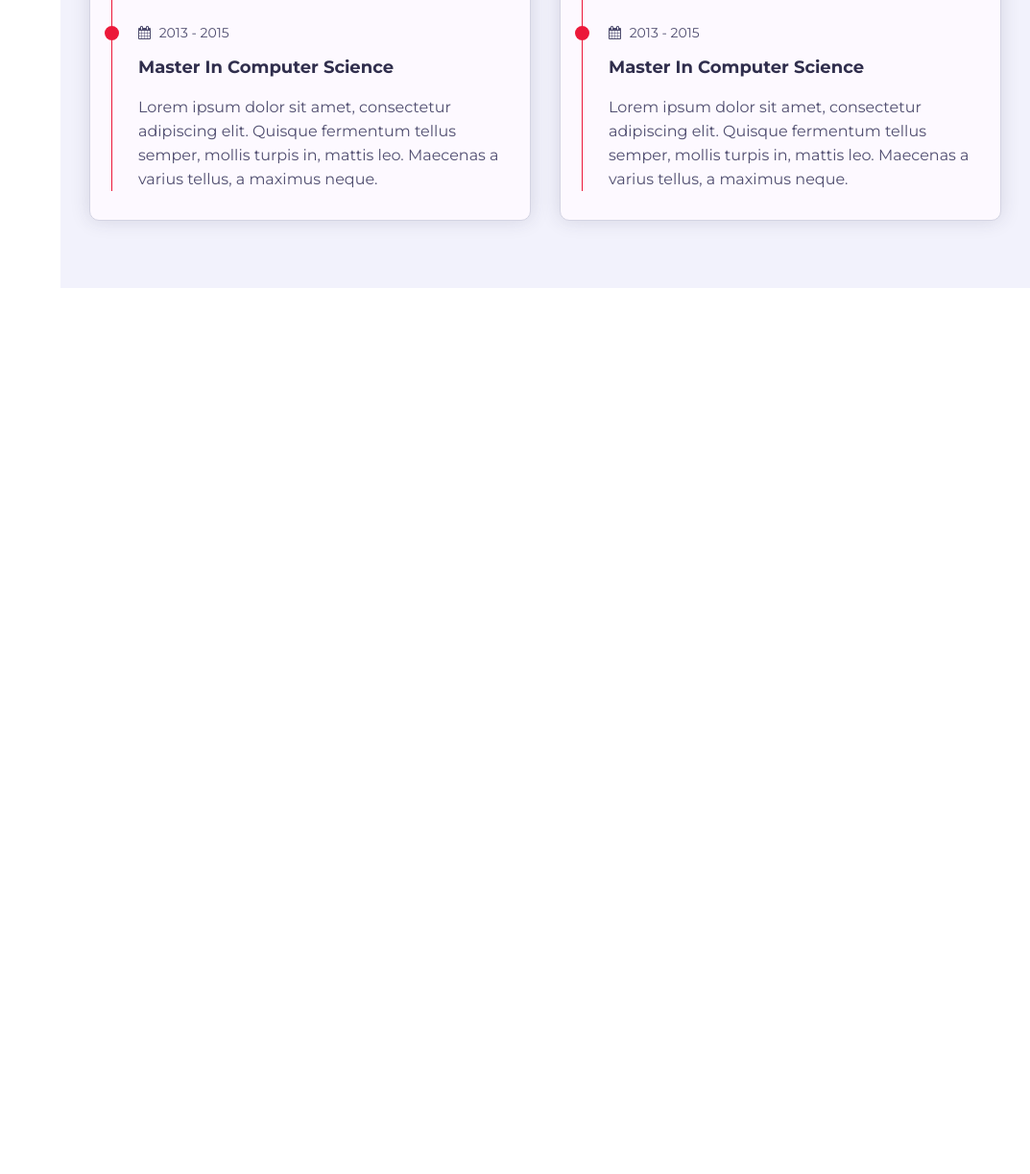
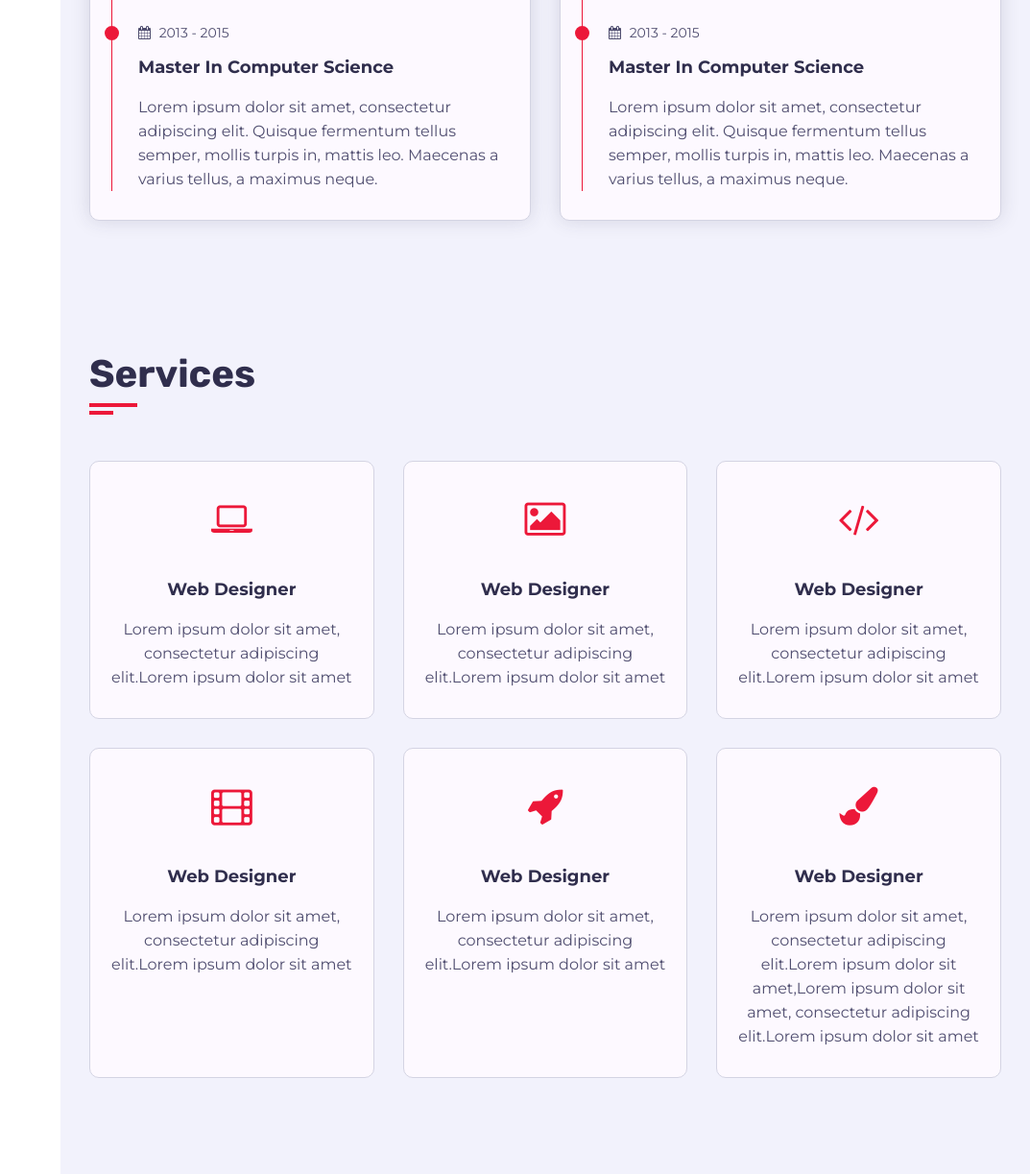
Before and after one commit to umar-ism/umar.com, a plain HTML site: page index.html in a window 1280 px wide. Shown: the part 2004-3227 px from the top of the page at 96% size, without its empty margins (207-1280 px from the left). Before the commit the page ends 2304 px from the top, so only its background shows below. Drawn offline with Linux system fonts and the light colour scheme.

Commit message:
add service section

```diff
--- /dev/null
+++ b/css/service.css
@@ -0,0 +1,57 @@
+.service .service-item{
+    margin-bottom: 30px;
+    -ms-flex: 33.33%;
+    flex: 0 0 33.33%;
+    max-width: 33.33%;
+    display: -ms-flexbox;
+    display: flex;
+}
+.service .service-item .service-item-inner{
+    background-color: #fdf9ff;
+    border: 1px solid #d4d4e3;
+    border-radius: 10px;
+    padding: 30px 15px;
+    text-align: center;
+    -webkit-transition: all 0.4s ease;
+    transition: all 0.4s ease;
+}
+.service .service-item .service-item-inner:hover{
+    -webkit-box-shadow: 0 0 20px rgba(48,46,77,0.15);
+    box-shadow: 0 0 20px rgba(48,46,77,0.15);
+}
+.service .container{
+    padding-bottom: 40px;
+}
+.service .service-item .service-item-inner .icon{
+    height: 60px;
+    width: 60px;
+    display: block;
+    margin: 0 auto 30px;
+    text-align: center;
+    border-radius: 50%;
+    -webkit-transition: all 0.4s ease;
+    transition: all 0.4s ease;
+}
+.service .service-item .service-item-inner:hover .icon .fa{
+    font-size: 25px;
+    color: #ffffff;
+}
+.service .service-item .service-item-inner .icon .fa{
+    font-size: 40px;
+    line-height: 60px;
+    -webkit-transition: all 0.4s ease;
+    transition: all 0.4s ease;
+}
+.service .service-item .service-item-inner h4{
+    font-size: 18px;
+    margin-bottom: 15px;
+    color: #302e4d;
+    font-weight: 700;
+    text-transform: capitalize;
+}
+.service .service-item .service-item-inner p{
+    font-size: 16px;
+    color: #504e70;
+    line-height: 25px;
+    margin: 0;
+}
--- a/css/skins/pink.css
+++ b/css/skins/pink.css
@@ -8,11 +8,13 @@
     border-bottom: 4px solid #ec1839;
     border-right: 4px solid #ec1839;
 }
+.service .service-item .service-item-inner .icon .fa,
 .about .about-content .about-text h3 span,
 .aside .nav li a:hover,
 .aside .nav li a.active{
     color: #ec1839;
 }
+.service .service-item .service-item-inner:hover .icon,
 .timeline .circle-dot,
 .timeline .timeline-item::before,
 .about .about-content .skills .skill-item .progress .progress-in,
--- a/index.html
+++ b/index.html
@@ -6,6 +6,7 @@
         <meta name="viewport" content="width=device-width, initial-scale=1">
         <!--Template css files-->
         <link rel="stylesheet" href="./css/style.css" type="text/css">
+        <link rel="stylesheet" href="./css/service.css" type="text/css">
         <link rel="stylesheet" href="./css/aside.css" type="text/css">
         <link rel="stylesheet" href="./css/home.css" type="text/css">
         <link rel="stylesheet" href="./css/about.css" type="text/css">
@@ -221,6 +222,62 @@
                     </div>
                 </section>
                 <!--About section end-->
+
+                <!--Service section-->
+                <section class="service section">
+                    <div class="container">
+                        <div class="row">
+                            <div class="section-title padd-15">
+                                <h2>Services</h2>
+                            </div>
+                        </div>
+                        <div class="row">
+                            <div class="service-item padd-15">
+                                <div class="service-item-inner">
+                                    <div class="icon"><i class="fa fa-laptop"></i></div>
+                                    <h4>Web designer</h4>
+                                    <p>Lorem ipsum dolor sit amet, consectetur adipiscing elit.Lorem ipsum dolor sit amet</p>
+                                </div>
+                            </div>
+                            <div class="service-item padd-15">
+                                <div class="service-item-inner">
+                                    <div class="icon"><i class="fa fa-photo"></i></div>
+                                    <h4>Web designer</h4>
+                                    <p>Lorem ipsum dolor sit amet, consectetur adipiscing elit.Lorem ipsum dolor sit amet</p>
+                                </div>
+                            </div>
+                            <div class="service-item padd-15">
+                                <div class="service-item-inner">
+                                    <div class="icon"><i class="fa fa-code"></i></div>
+                                    <h4>Web designer</h4>
+                                    <p>Lorem ipsum dolor sit amet, consectetur adipiscing elit.Lorem ipsum dolor sit amet</p>
+                                </div>
+                            </div>
+                            <div class="service-item padd-15">
+                                <div class="service-item-inner">
+                                    <div class="icon"><i class="fa fa-film"></i></div>
+                                    <h4>Web designer</h4>
+                                    <p>Lorem ipsum dolor sit amet, consectetur adipiscing elit.Lorem ipsum dolor sit amet</p>
+                                </div>
+                            </div>
+                            <div class="service-item padd-15">
+                                <div class="service-item-inner">
+                                    <div class="icon"><i class="fa fa-rocket"></i></div>
+                                    <h4>Web designer</h4>
+                                    <p>Lorem ipsum dolor sit amet, consectetur adipiscing elit.Lorem ipsum dolor sit amet</p>
+                                </div>
+                            </div>
+                            <div class="service-item padd-15">
+                                <div class="service-item-inner">
+                                    <div class="icon"><i class="fa fa-paint-brush"></i></div>
+                                    <h4>Web designer</h4>
+                                    <p>Lorem ipsum dolor sit amet, consectetur adipiscing elit.Lorem ipsum dolor sit amet,Lorem ipsum dolor sit amet, consectetur adipiscing elit.Lorem ipsum dolor sit amet</p>
+                                </div>
+                            </div>
+                        </div>
+                    </div>
+                </section>
+                <!--Service section end-->
             </div>
             <!--Main content end-->
         </div>
```
